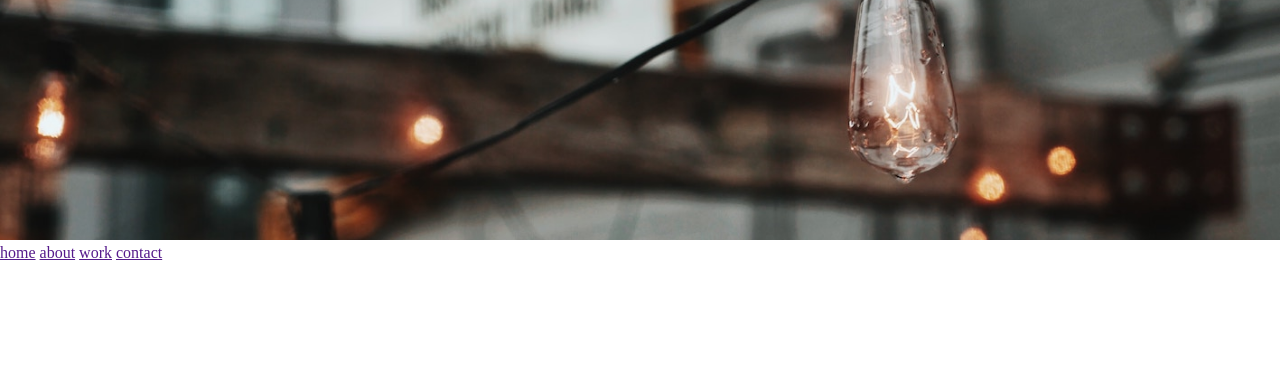
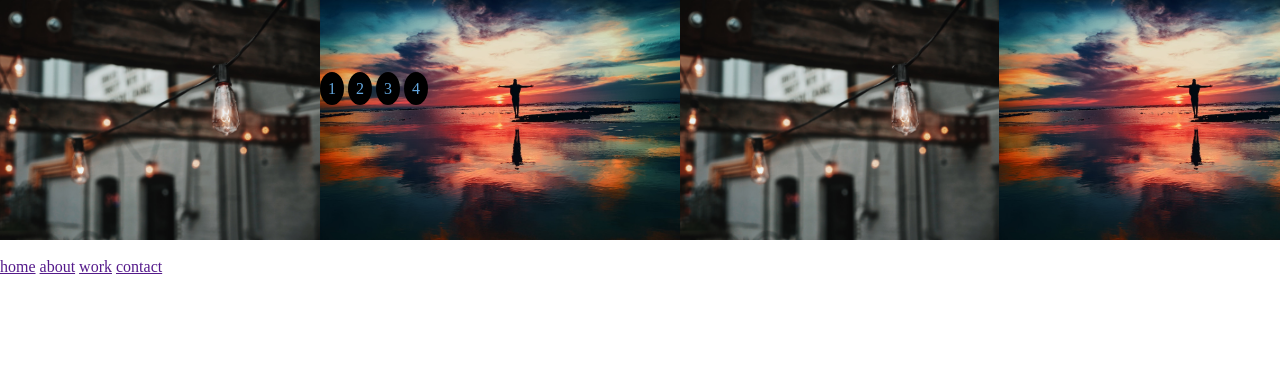
Before and after one commit to san00/Remake, a website: page src/index.html in a window 1280 px wide. Shown: the top 368 px of the page. Drawn offline with nearby package versions, Linux system fonts and the light colour scheme; files that its build step writes are made by us from their sources.

Commit message:
WIP/banner-slider

```diff
--- a/src/index.html
+++ b/src/index.html
@@ -10,7 +10,17 @@
 
   <body>
     <section class="banner">
-      <img class="banner__img" src="images/bulb.jpg" alt="lightbulb"/>
+      <div class="banner__slider">
+          <img class="banner__slider-images slide-1" src="images/bulb.jpg" alt="lightbulb"/>
+          <img class="banner__slider-images slide-2" src="images/sunset.jpg" alt="sunset"/>
+          <img class="banner__slider-images slide-3" src="images/bulb.jpg" alt="lightbulb"/>
+          <img class="banner__slider-images slide-4" src="images/sunset.jpg" alt="sunset"/>
+      </div>
+        <a class="banner__slider-ui" href=".slide-1">1</a>
+        <a class="banner__slider-ui" href=".slide-2">2</a>
+        <a class="banner__slider-ui" href=".slide-3">3</a>
+        <a class="banner__slider-ui" href=".slide-4">4</a>
+      <!-- <img class="banner__img" src="images/bulb.jpg" alt="lightbulb"/> -->
       <nav class="banner__navbar">
         <a class="banner__navbar-links" href="">home</a>
         <a class="banner__navbar-links" href="">about</a>
--- a/src/sass/style.scss
+++ b/src/sass/style.scss
@@ -9,8 +9,8 @@ $spacing-xl: calc(#{$base-space} * 4); // 64px spacing
 $spacing-xxl: calc(#{$base-space} * 8); // 128px spacing
 
 // colour variables
-$background-colour:black;
-$secondary-background-colour:white;
+$background-colour: black;
+$secondary-background-colour: white;
 $accent-colour: #63a6de;
 
 
@@ -30,15 +30,59 @@ html {
     box-sizing: inherit;
 }
 
-.container {
-    display: flex;
-    margin-top: $spacing-m;
+.banner {
+    // display: flex;
+    // margin-top: $spacing-m;
 }
 
-.banner__img{
-  width: 100vw;
+// .banner__img{
+//   width: 100vw;
+//   height: 30vh;
+//   object-fit: cover;
+// }
+
+.banner__slider {
+    display: flex ;
+    overflow: auto;
+}
+
+.banner__slider-images {
     height: 30vh;
     object-fit: cover;
+    opacity: 2s ease-in-out;
+    scroll-behavior: smooth;
+    width: 100vw;
+    // animation: slide 5s infinite;
+}
+
+
+// animate banner slider
+
+@keyframes slide {
+    0% {
+        opacity: 0;
+    }
+    25% {
+        opacity: 0;
+    }
+    50% {
+        opacity: 0;
+    }
+    100% {
+        opacity: 0;
+    }
+}
+
+
+.banner__slider-ui {
+    background: $background-colour;
+    border-radius: 50%;
+    bottom: 10rem;
+    color: #63a6de;
+    left: 20rem;
+    padding: $spacing-s;
+    position: relative;
+    text-decoration: none;
 }
 
 .text-info {
@@ -78,9 +122,9 @@ html {
 }
 
 .card__img {
+    margin-bottom: $spacing-l;
     object-fit: cover;
     width: 90vw;
-    margin-bottom:$spacing-l;
 }
 
 .card__text {
@@ -91,7 +135,7 @@ html {
 .card__text-header {
     padding-bottom: $spacing-m;
 }
-.card__links{
+.card__links {
     padding-bottom: $spacing-l;
     padding-left: $spacing-m;
 }
@@ -101,11 +145,40 @@ html {
     height: 20vh;
 }
 
-.footer__text{
-color:$secondary-background-colour;
+.footer__text {
+    color: $secondary-background-colour;
+    padding-top: $spacing-xl;
     text-align: center;
-padding-top: $spacing-xl;
 }
+
+// @media screen and (min-width: 46em) {
+
+//   .container{
+//     display: flex;
+//     flex-flow: row;
+//     margin-top: $spacing-m;
+//   }
+
+//   .banner{
+//     width: 65vw;
+//     background: black;
+//     height: 25.31em;
+//     }
+
+//     .banner-aside{
+//     background: lightgreen;
+//      width: 35vw;
+//     }
+
+//     .banner-overlay{
+//       position: relative;
+//       top: $spacing-l;
+//       right: $spacing-l;
+//       height: 20rem;
+//       background:lightblue;
+//     }
+
+// }
 
 // photo credits
 // <!-- Photo by Matt Artz on Unsplash -->
```
Also changed, not shown: dist/css/style.css, dist/index.html. Lines whose indentation alone changed are shown as unchanged.
